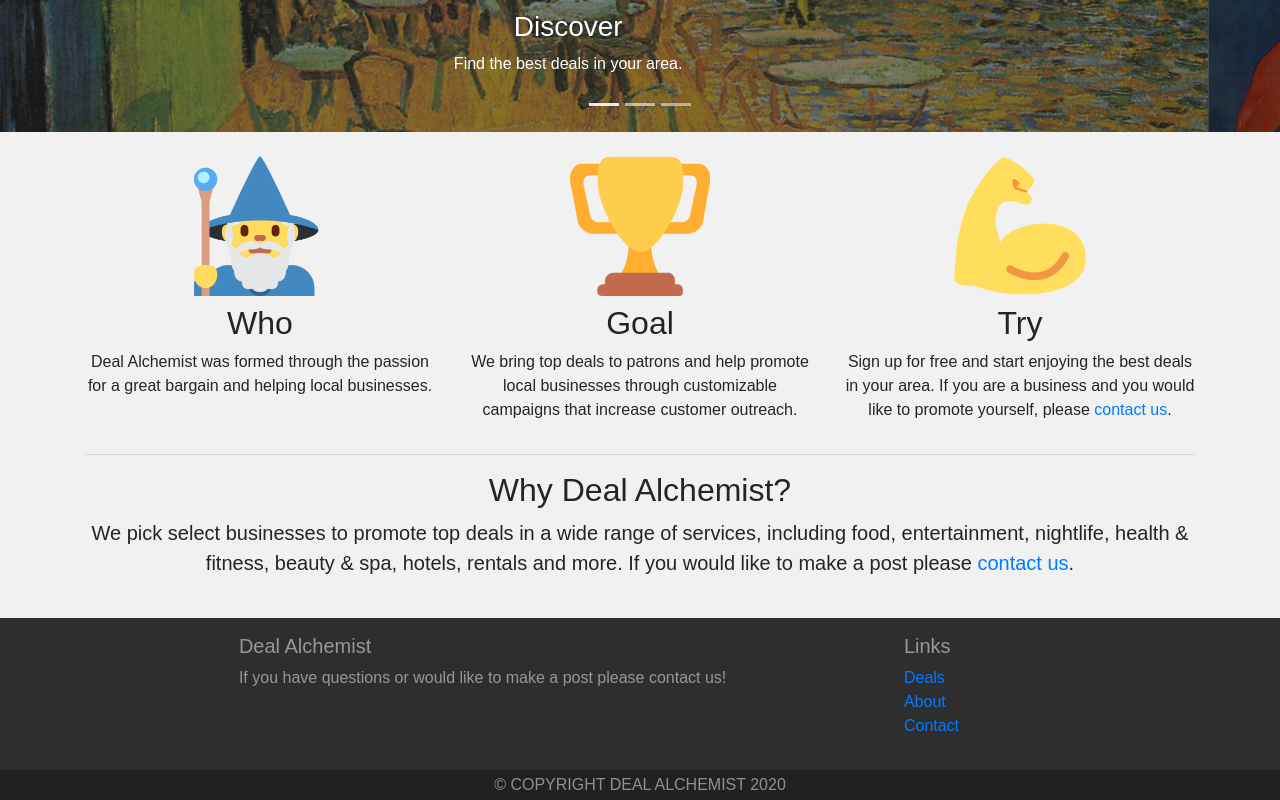
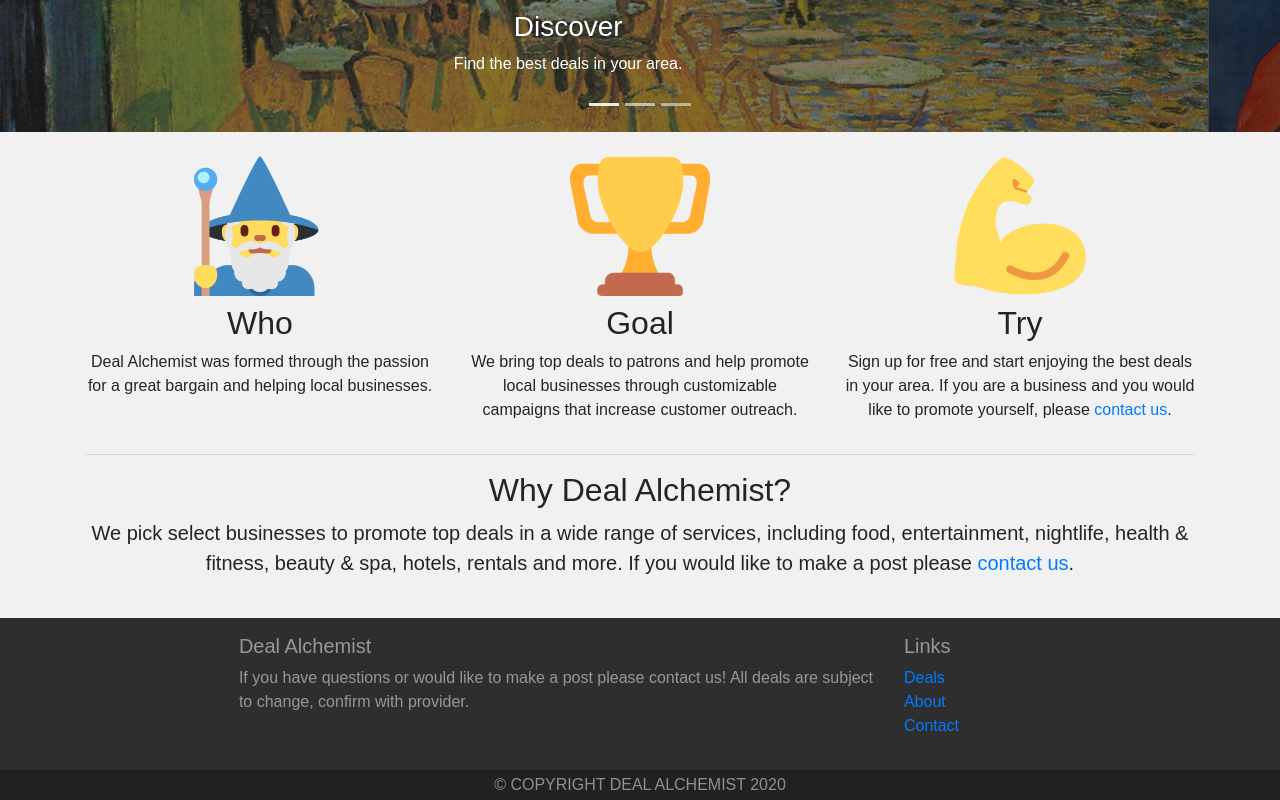
Before and after one commit to PhilipPhil/e-commerce, a React (Create React App) app in the folder app/: page /about in a window 1280 px wide. Shown: the part 384-1184 px from the top of the page. Built offline with nearby package versions, Linux system fonts and the light colour scheme; no server answers; the HTML template or start-up script is replaced by a standard one; what google-maps-react, react-redux-form would draw is missing.

Commit message:
make it better

```diff
--- a/app/src/components/Footer.js
+++ b/app/src/components/Footer.js
@@ -12,7 +12,7 @@ const FooterComponent = (props) => {
                         <div className="col-12 col-md-7 mt-3">
                             <h5>Deal Alchemist</h5>
                             <p>
-                                If you have questions or would like to make a post please contact us!
+                                If you have questions or would like to make a post please contact us! All deals are subject to change, confirm with provider.
                         </p>
                         </div>
 
```
